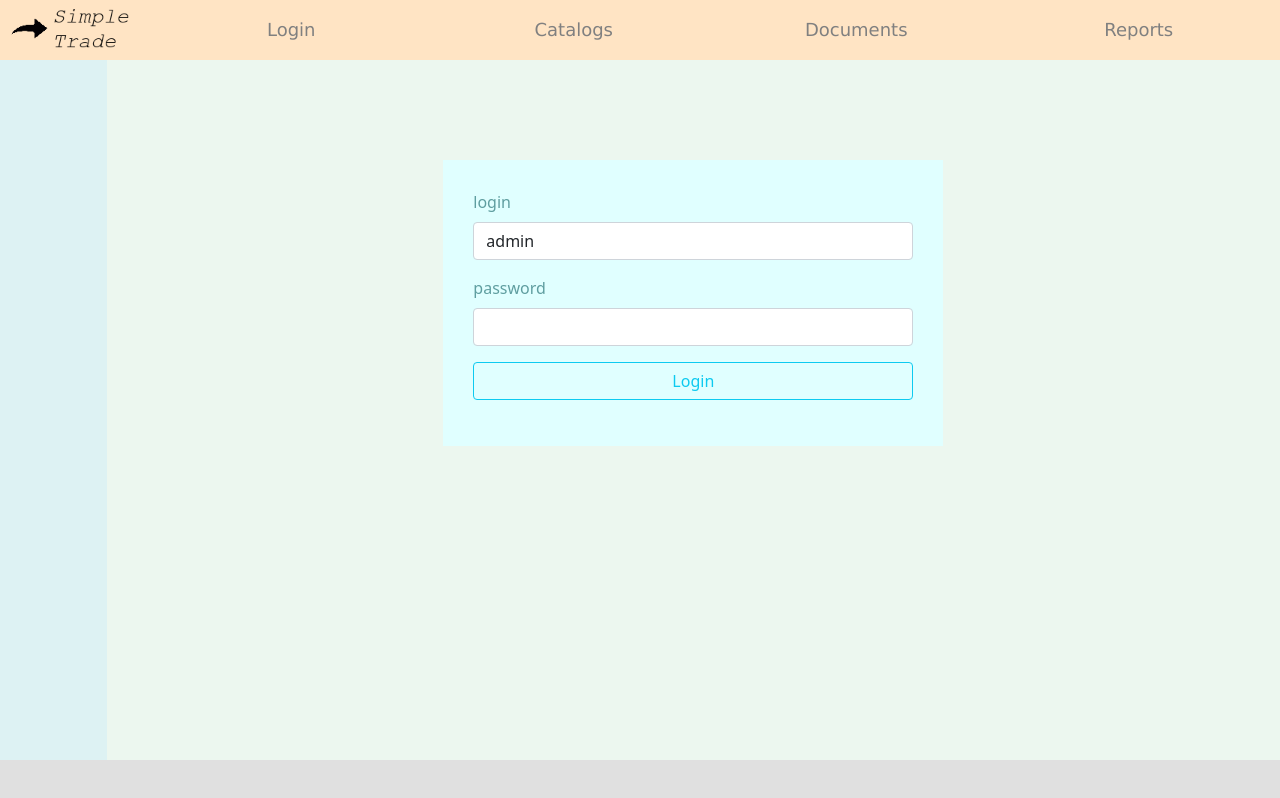
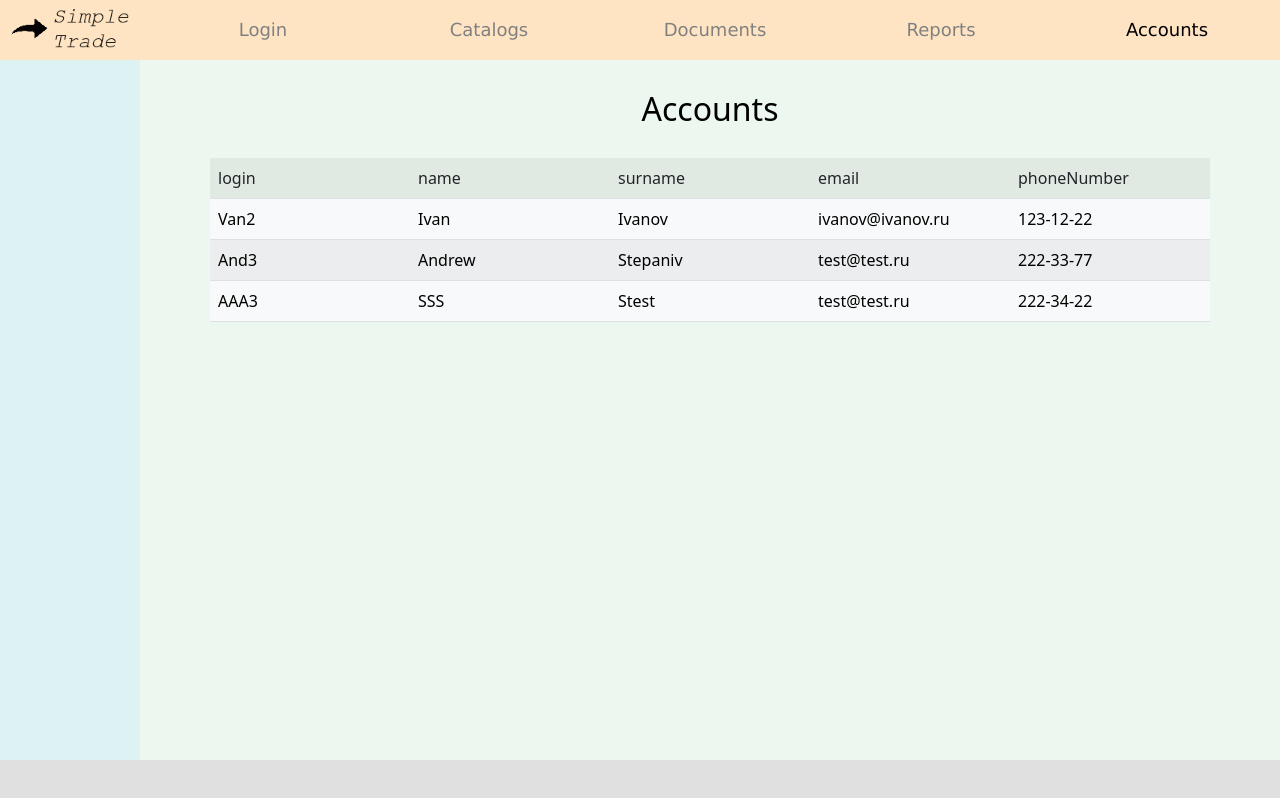
Before and after one commit to MORRozSpb/TradeFront, a React (Create React App) app in the folder trade/: page /accounts in a window 1280 px wide. Built offline with nearby package versions, Linux system fonts and the light colour scheme.

Commit message:
updated Accounts table

```diff
--- a/trade/src/App.js
+++ b/trade/src/App.js
@@ -3,6 +3,7 @@
 import Login from './components/Login/Login';
 import Header from './components/Header/Header';
 import Nav from './components/Nav/Nav';
+import Main from './components/Main/Main';
 import {BrowserRouter} from 'react-router-dom';
 
 
@@ -14,7 +15,7 @@ function App() {
 
         <Header />
         <Nav />
-        <Login />
+        <Main />
 
       </div>
     </BrowserRouter>
--- a/trade/src/components/Header/Header.js
+++ /dev/null
@@ -1,22 +0,0 @@
-import logo from './logo.png';
-import {NavLink} from 'react-router-dom';
-
-function Header() {
-    return (
-        <div className='Header' >
-            <div className='menuItem'><img src={logo} height='60px' alt = 'Logo' /></div>
-            <div className='menuItem' >Login</div>
-            <div className='menuItem'>
-                <NavLink to='catalogs'>Catalogs</NavLink>
-            </div>
-            <div className='menuItem'>
-                <NavLink to = 'documents'>Documents</NavLink>
-            </div>
-            <div className='menuItem'>
-                <NavLink to = 'reports'>Reports</NavLink>
-            </div>
-        </div>
-    );
-}
-
-export default Header;
--- /dev/null
+++ b/trade/src/components/Header/Header.jsx
@@ -0,0 +1,27 @@
+import logo from './logo.png';
+import { NavLink } from 'react-router-dom';
+
+function Header() {
+    return (
+        <div className='Header' >
+            <div className='menuItem'><img src={logo} height='60px' alt='Logo' /></div>
+            <div className='menuItem'>
+                <NavLink to='login'>Login</NavLink>
+            </div>
+            <div className='menuItem'>
+                <NavLink to='catalogs'>Catalogs</NavLink>
+            </div>
+            <div className='menuItem'>
+                <NavLink to='documents'>Documents</NavLink>
+            </div>
+            <div className='menuItem'>
+                <NavLink to='reports'>Reports</NavLink>
+            </div>
+            <div className='menuItem'>
+                <NavLink to='accounts'>Accounts</NavLink>
+            </div>
+        </div >
+    );
+}
+
+export default Header;
--- /dev/null
+++ b/trade/src/components/Main/Accounts/Accounts.jsx
@@ -0,0 +1,65 @@
+import React from 'react';
+import AccountsList from './AccountsList';
+
+class Accounts extends React.Component {
+
+    componentDidMount() {
+        // fetchData();
+    }
+
+
+    render() {
+        return (
+            <div className = 'Accounts container-xl' >
+                <h2>Accounts</h2>
+               <AccountsList />
+            </div>
+        )
+    }
+}
+
+export default Accounts;
+
+function fetchData () {
+
+    const adress = 'http://93.100.213.197:9090/api/v1/users';
+
+    var token = 'Bearer_' + localStorage.getItem('token');
+
+
+    var obj = {
+        method: 'GET',
+        // mode: 'no-cors',
+        headers: {
+            // 'Origin': 'http://localhost:3000',
+            'Content-Type': 'application/json',
+            'Authorization' : token
+        }
+    };
+
+    fetch(adress, obj)
+        .then((response) => { return response.json() })
+        .then((data) => { readData(data) })
+        .catch(function (err) {
+            console.log('Fetch Error :-S', err);
+
+        });
+}
+
+function readData(data) {
+
+
+
+    console.log((data));
+
+    if (data.status === '403') {
+        console.log(`error 403`);
+
+
+    } else {
+        console.log(`200`);
+
+    }
+
+
+}
--- /dev/null
+++ b/trade/src/components/Main/Accounts/AccountsList.jsx
@@ -0,0 +1,17 @@
+import React from 'react';
+import AccountsListsItems from './AccountsListItem';
+
+class AccountsList extends React.Component {
+
+    render() {
+        return (
+            <div className='AccountsList table-responsive'>
+
+                <AccountsListsItems />
+
+            </div>)
+    }
+
+}
+
+export default AccountsList;
--- /dev/null
+++ b/trade/src/components/Main/Accounts/AccountsListItem.js
@@ -0,0 +1,50 @@
+
+import State from '../State/State'
+
+function AccountsListItem() {
+
+    var listItems = State.accounts.map((account) =>
+    <tr>
+        <td scope ='row'>
+            {account.login}
+        </td>
+        <td>
+            {account.name}
+        </td>
+        <td>
+            {account.surname}
+        </td>
+        <td>
+            {account.email}
+        </td>
+        <td>
+            {account.phoneNumber}
+        </td>
+    </tr>
+    );
+
+
+    return(
+        <tr className = 'AccountsListItem'>
+            <table className="table table-light table-striped table-hover">
+                    <tbody>
+
+                        <tr className = 'table table-title'>
+                            <td scope ='col'>login</td>
+                            <td scope ='col'>name</td>
+                            <td scope ='col'>surname</td>
+                            <td scope ='col'>email</td>
+                            <td scope ='col'>phoneNumber</td>
+                        </tr>
+
+                        {listItems}
+
+                    </tbody>
+                </table>
+        </tr>
+    )
+
+
+};
+
+export default AccountsListItem;
--- /dev/null
+++ b/trade/src/components/Main/Main.jsx
@@ -0,0 +1,17 @@
+import React from 'react';
+import {Route} from 'react-router-dom';
+import Login from '../Login/Login'
+import Accounts from '../Main/Accounts/Accounts'
+
+class Main extends React.Component {
+    render() {
+        return(
+            <div className = 'Main'>
+                <Route path = '/login' component = {Login}/>
+                <Route path = '/accounts' component = {Accounts}/>
+            </div>
+        );
+    }
+}
+
+export default Main;
--- /dev/null
+++ b/trade/src/components/Main/State/State.js
@@ -0,0 +1,26 @@
+let state = {
+    'accounts' :
+    [{
+        'login': 'Van2',
+        'name': 'Ivan',
+        'surname': 'Ivanov',
+        'email': 'ivanov@ivanov.ru',
+        'phoneNumber': '123-12-22'
+    },
+    {
+        'login': 'And3',
+        'name': 'Andrew',
+        'surname': 'Stepaniv',
+        'email': 'test@test.ru',
+        'phoneNumber': '222-33-77'
+    },
+    {
+        'login': 'AAA3',
+        'name': 'SSS',
+        'surname': 'Stest',
+        'email': 'test@test.ru',
+        'phoneNumber': '222-34-22'
+    }]
+};
+
+export default state;
--- a/trade/src/index.css
+++ b/trade/src/index.css
@@ -16,7 +16,7 @@ body {
 .Header {
   grid-area: H;
   display: grid;
-  grid-template-columns: 1fr 2fr 2fr 2fr 2fr;
+  grid-template-columns: 1fr 2fr 2fr 2fr 2fr 2fr;
   grid-template-areas: "I I I I I";
   min-height: 50px;
   background-color: bisque;
@@ -43,6 +43,7 @@ a:hover {
 
 .Nav {
   grid-area: N;
+  min-width: 140px;
   background-color: #DDF2F3;
   color: gray;
   font: 11px/1.33 Verdana,sans-serif;
@@ -51,6 +52,11 @@ a:hover {
 
 .Login {
   grid-area: L;
+  min-height: 700px;
+  justify-self: center;
+}
+
+.Main {
   min-height: 700px;
   justify-self: center;
 }
@@ -94,3 +100,17 @@ a:hover {
   text-align: left;
   margin-left: 30px;
 }
+
+h2 {
+  text-align: center;
+  margin: 30px;
+  color: black;
+
+}
+
+td {
+  min-width: 200px;
+  /* text-align: center; */
+  margin: 20px;
+  padding: 20px;
+}
```
